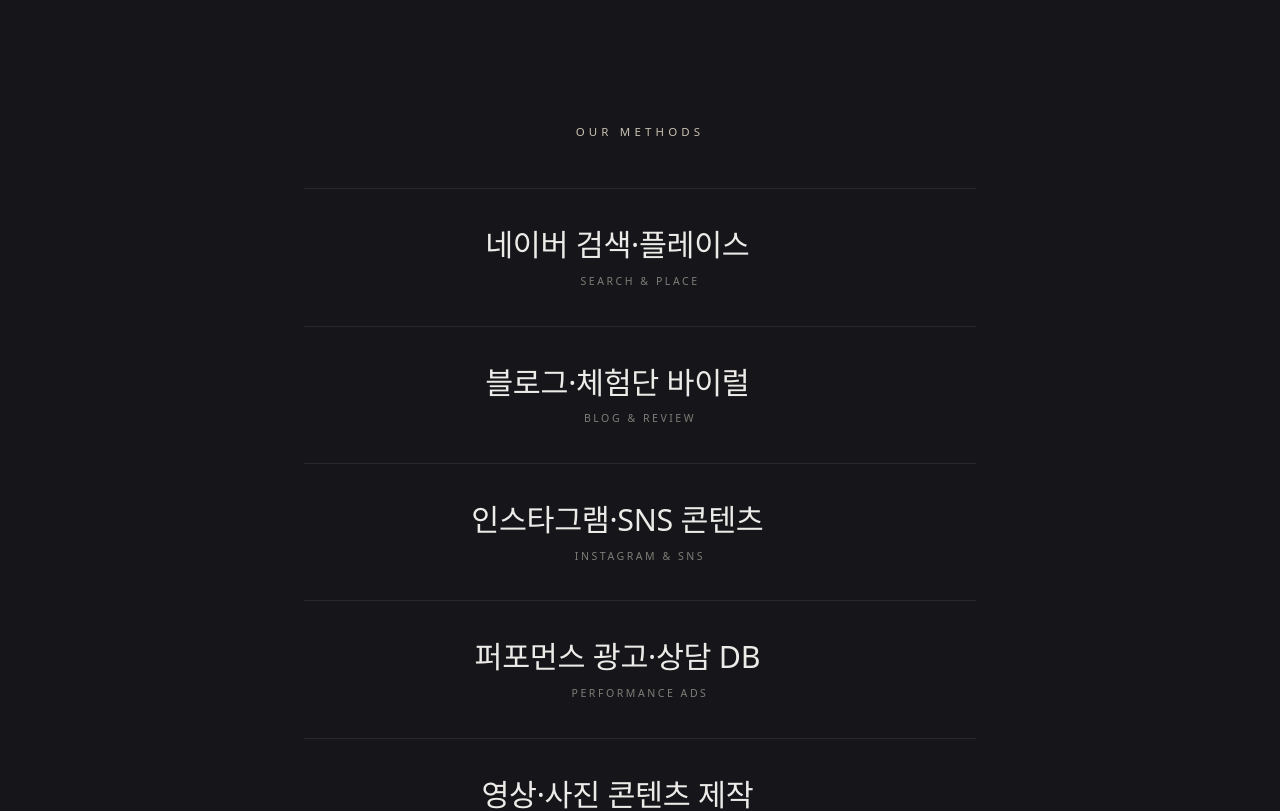
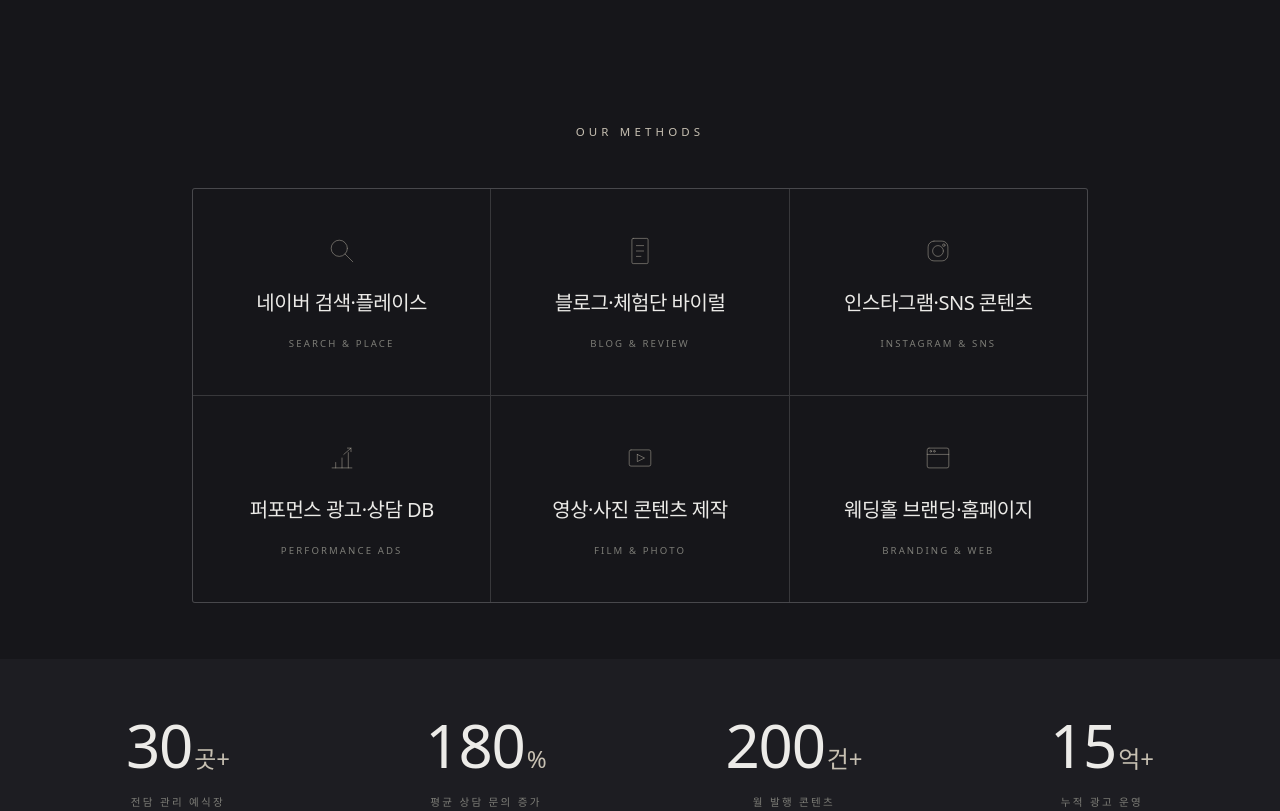
Before and after one commit to gustn0117/haram-marketing, a Next.js app: page /home in a window 1280 px wide. Shown: the part 1300-2111 px from the top of the page. Built offline with nearby package versions, Linux system fonts and the light colour scheme; a web font is replaced by a local one.

Commit message:
design: 서비스 6종을 가로 그리드(3×2)로 — 셀마다 서비스별 라인 아이콘(검색·블로그·SNS·광고·영상·브랜딩)+한글 제목+영문 라벨, 헤어라인 그리드. 홈·서비스 페이지 동일 적용

```diff
--- a/app/(site)/home/page.tsx
+++ b/app/(site)/home/page.tsx
@@ -1,6 +1,7 @@
 import type { Metadata } from "next";
 import Link from "next/link";
-import { services, metrics, processSteps } from "@/lib/content";
+import { metrics, processSteps } from "@/lib/content";
+import { ServiceGrid } from "@/components/ServiceGrid";
 import { Container } from "@/components/ui";
 import { Reveal } from "@/components/Reveal";
 import { CountUp } from "@/components/CountUp";
@@ -89,27 +90,11 @@
       {/* ── 서비스 — 중앙 정렬 리스트 ── */}
       <section className="px-6 py-10 md:py-14">
         <Reveal>
-          <Container size="narrow">
+          <Container size="default">
             <p className="text-center text-[0.72rem] uppercase tracking-[0.36em] text-gold">
               Our Methods
             </p>
-            <ul className="mx-auto mt-12 max-w-2xl">
-              {services.map((s) => (
-                <li key={s.id} className="border-t border-line last:border-b">
-                  <Link
-                    href={`/services/${s.id}`}
-                    className="svc-row block py-9 text-center"
-                  >
-                    <span className="svc-title text-2xl font-light text-paper md:text-[1.9rem]">
-                      {s.title}
-                    </span>
-                    <span className="mt-2 block text-[0.66rem] uppercase tracking-[0.24em] text-faint">
-                      {s.tagline}
-                    </span>
-                  </Link>
-                </li>
-              ))}
-            </ul>
+            <ServiceGrid />
           </Container>
         </Reveal>
       </section>
--- a/app/(site)/services/page.tsx
+++ b/app/(site)/services/page.tsx
@@ -1,6 +1,6 @@
 import type { Metadata } from "next";
-import Link from "next/link";
-import { services, processSteps, pageHeroImages } from "@/lib/content";
+import { processSteps, pageHeroImages } from "@/lib/content";
+import { ServiceGrid } from "@/components/ServiceGrid";
 import { Container, CTASection } from "@/components/ui";
 import { PageHero } from "@/components/PageHero";
 import { Reveal } from "@/components/Reveal";
@@ -36,7 +36,7 @@
       {/* ── 서비스 — 중앙 정렬 리스트 ── */}
       <section className="px-6 py-10 md:py-14">
         <Reveal>
-        <Container size="narrow">
+        <Container size="default">
           <RingsMotif className="mx-auto mb-8 w-[68px] text-gold/55" />
           <p className="text-center text-[0.72rem] uppercase tracking-[0.36em] text-gold">
             Our Methods
@@ -49,23 +49,7 @@
             강점인지 다르기에, 우리는 이 방법들 중 그 예식장에 필요한 것만 골라
             다르게 설계합니다. 방법은 분명하고, 조합은 예식장마다 달라집니다.
           </p>
-          <ul className="mx-auto mt-12 max-w-2xl">
-            {services.map((s) => (
-              <li key={s.id} className="border-t border-line last:border-b">
-                <Link
-                  href={`/services/${s.id}`}
-                  className="svc-row block py-9 text-center"
-                >
-                  <span className="svc-title text-2xl font-light text-paper md:text-[1.9rem]">
-                    {s.title}
-                  </span>
-                  <span className="mt-2 block text-[0.66rem] uppercase tracking-[0.24em] text-faint">
-                    {s.tagline}
-                  </span>
-                </Link>
-              </li>
-            ))}
-          </ul>
+          <ServiceGrid />
         </Container>
         </Reveal>
       </section>
--- /dev/null
+++ b/components/ServiceGrid.tsx
@@ -0,0 +1,30 @@
+import Link from "next/link";
+import { services } from "@/lib/content";
+import { ServiceIcon } from "@/components/ServiceIcons";
+
+// 서비스 6종을 가로 그리드(3×2)로 — 셀마다 라인 아이콘 + 한글 제목 + 영문 라벨.
+// 셀 사이 1px 헤어라인(gap-px + bg-line-strong), 외곽 프레임. 호버 시 골드(=본) 강조.
+export function ServiceGrid() {
+  return (
+    <div className="mx-auto mt-12 grid max-w-4xl grid-cols-2 gap-px overflow-hidden rounded-[3px] border border-line-strong bg-line-strong lg:grid-cols-3">
+      {services.map((s) => (
+        <Link
+          key={s.id}
+          href={`/services/${s.id}`}
+          className="svc-cell group flex flex-col items-center gap-5 bg-ink px-5 py-11 text-center transition-colors duration-500"
+        >
+          <ServiceIcon
+            id={s.id}
+            className="h-9 w-9 text-gold/50 transition-colors duration-500 group-hover:text-paper"
+          />
+          <span className="block text-lg font-light leading-snug tracking-tight text-paper transition-colors duration-500 group-hover:text-gold md:text-xl">
+            {s.title}
+          </span>
+          <span className="block text-[0.6rem] uppercase tracking-[0.22em] text-faint">
+            {s.tagline}
+          </span>
+        </Link>
+      ))}
+    </div>
+  );
+}
--- /dev/null
+++ b/components/ServiceIcons.tsx
@@ -0,0 +1,72 @@
+// 서비스별 가는 선 아이콘 — stroke=currentColor, 부모 text-* 색을 따름.
+// 스크롤 진입 시 그려짐(.ink-draw, 조상 .reveal 필요). 톤다운 라인아트와 동일 톤.
+
+type Variant = "reveal" | "load" | "static";
+
+function dc(v: Variant) {
+  if (v === "load") return "ink ink-thin ink-draw-load";
+  if (v === "static") return "ink ink-thin";
+  return "ink ink-thin ink-draw";
+}
+
+export function ServiceIcon({
+  id,
+  className,
+  variant = "reveal",
+}: {
+  id: string;
+  className?: string;
+  variant?: Variant;
+}) {
+  const c = dc(variant);
+  return (
+    <svg
+      viewBox="0 0 40 40"
+      className={className}
+      role="img"
+      aria-hidden
+      preserveAspectRatio="xMidYMid meet"
+    >
+      {id === "search" && (
+        <>
+          <circle cx="17" cy="17" r="9" className={c} pathLength={1} />
+          <path d="M23.5,23.5 L32,32" className={c} pathLength={1} />
+        </>
+      )}
+      {id === "blog" && (
+        <>
+          <rect x="11" y="6" width="18" height="28" rx="1.5" className={c} pathLength={1} />
+          <path d="M16,14 H24 M16,20 H24 M16,26 H21" className={c} pathLength={1} />
+        </>
+      )}
+      {id === "sns" && (
+        <>
+          <rect x="9" y="9" width="22" height="22" rx="6.5" className={c} pathLength={1} />
+          <circle cx="20" cy="20" r="6" className={c} pathLength={1} />
+          <circle cx="26.5" cy="13.5" r="1.4" className={c} pathLength={1} />
+        </>
+      )}
+      {id === "ad" && (
+        <>
+          <path d="M9,31 H31" className={c} pathLength={1} />
+          <path d="M13,31 V25 M20,31 V20 M27,31 V14" className={c} pathLength={1} />
+          <path d="M22,16 L30,9 M26,9 H30 V13" className={c} pathLength={1} />
+        </>
+      )}
+      {id === "content" && (
+        <>
+          <rect x="8" y="11" width="24" height="18" rx="2" className={c} pathLength={1} />
+          <path d="M17,16 L25,20 L17,24 Z" className={c} pathLength={1} />
+        </>
+      )}
+      {id === "brand" && (
+        <>
+          <rect x="8" y="9" width="24" height="22" rx="2" className={c} pathLength={1} />
+          <path d="M8,16 H32" className={c} pathLength={1} />
+          <circle cx="12" cy="12.5" r="1" className={c} pathLength={1} />
+          <circle cx="16" cy="12.5" r="1" className={c} pathLength={1} />
+        </>
+      )}
+    </svg>
+  );
+}
```
